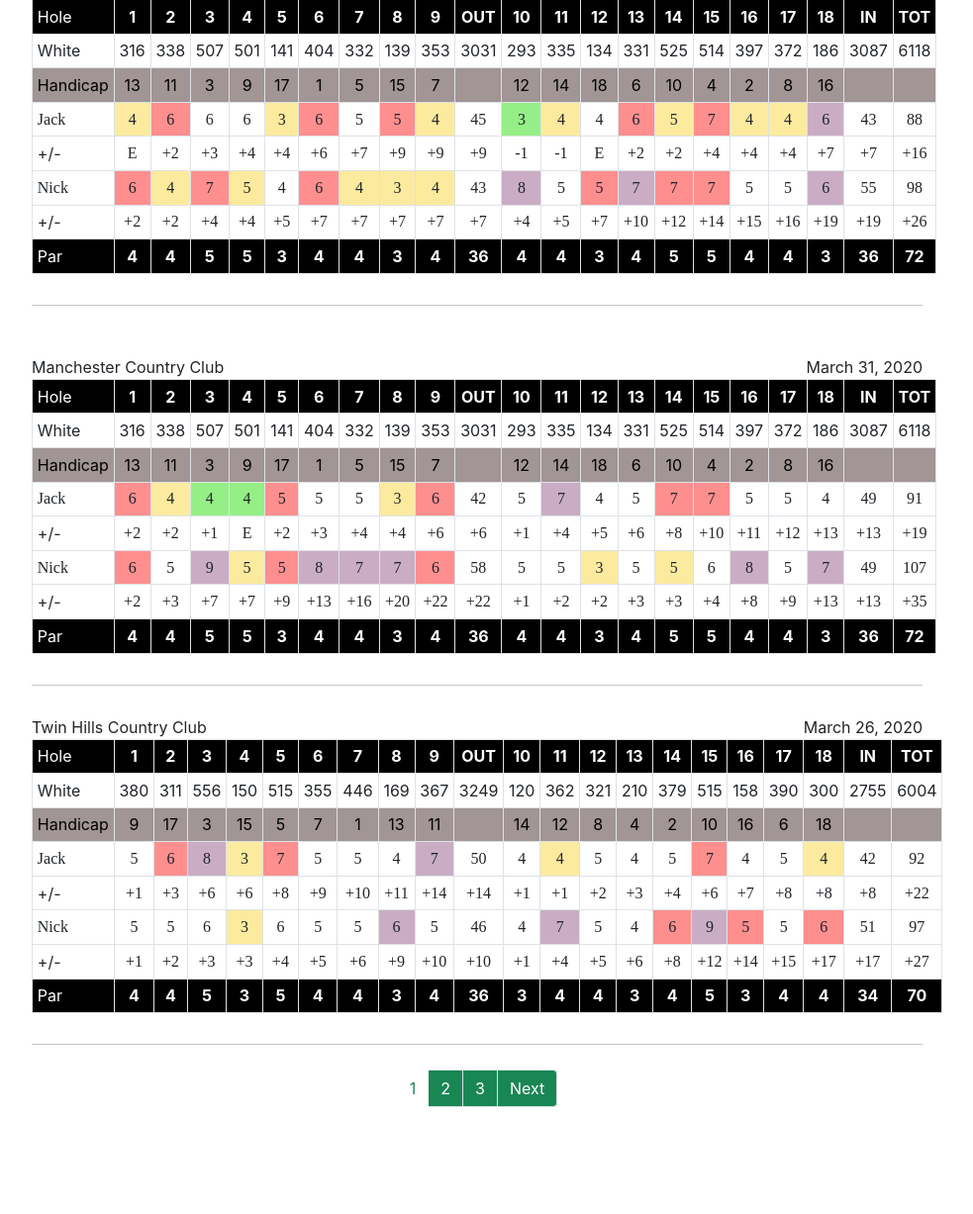
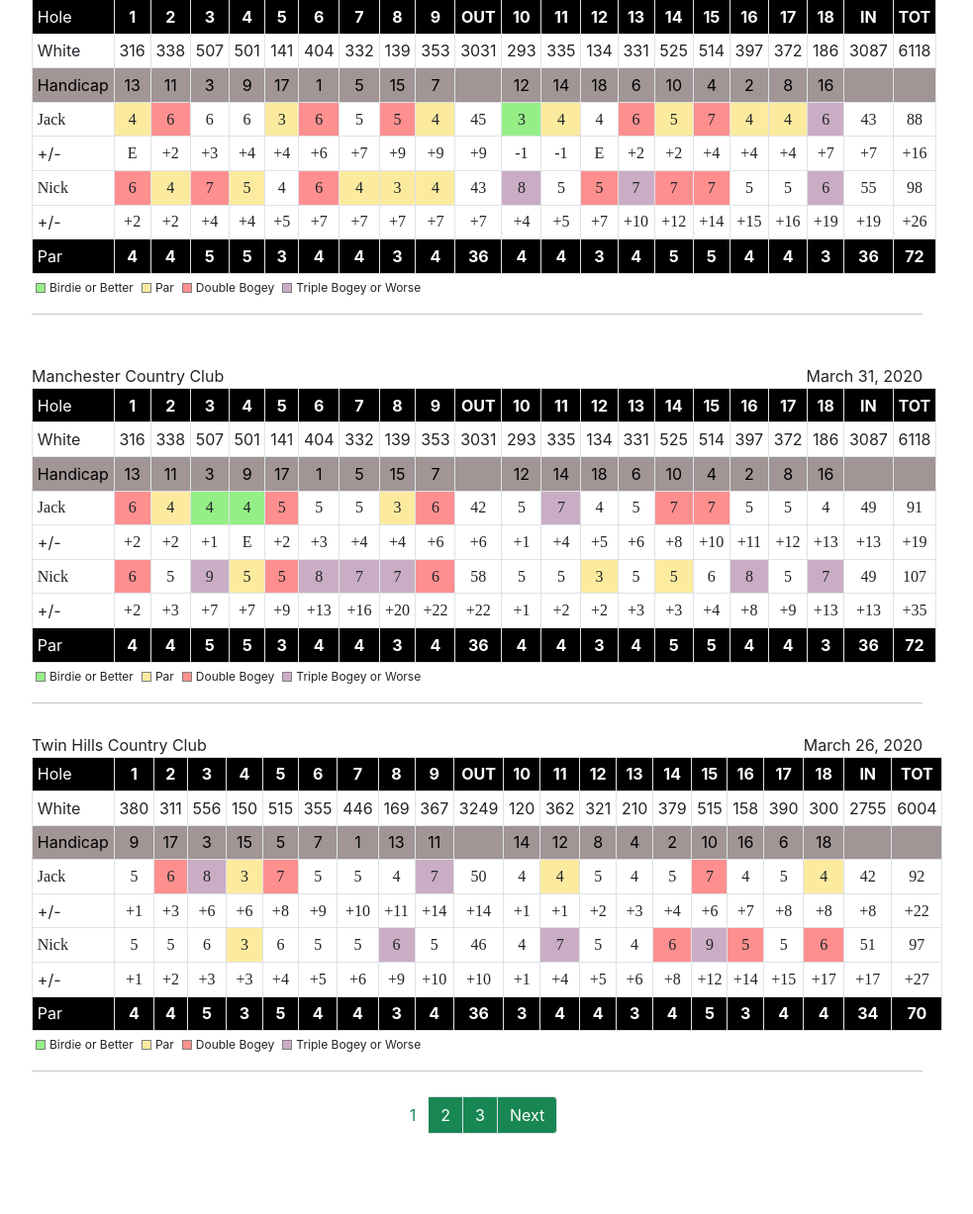
Before and after one commit to jackfarrell2/mgc, a Django app: page /vs/Jack/Nick in a window 1280 px wide. Shown: the part 577-1804 px from the top of the page at 99% size, without its empty margins (158-1141 px from the left). Before the commit the page ends 1696 px from the top, so only its background shows below. Run offline with Django 4.2, Linux system fonts and the light colour scheme; data comes from the database, SQL or seed files in the repository; some libraries are stand-ins or nearby versions.

Commit message:
added score-keys to all scorecards

```diff
--- a/mgc/golf/static/golf/styles.css
+++ b/mgc/golf/static/golf/styles.css
@@ -329,3 +329,56 @@
     margin-top: 25px;
     margin-bottom: 50px;
 }
+
+.birdie-box,
+.par-box,
+.double-bogey-box,
+.triple-or-worse-box {
+    width: 10px;
+    height: 10px;
+    border: solid 1px grey;
+    float: left;
+    margin-top: 4px;
+    margin-right: 4px;
+}
+
+.birdie-box {
+    background-color: #95ef86;
+}
+
+.par-box {
+    background-color: #fceb9e;
+
+}
+
+.double-bogey-box {
+    background-color: #ff8f8f;
+}
+
+.triple-or-worse-box {
+    background-color: #caadc5;
+}
+
+.score-label {
+    font-size: 12px;
+    float: left;
+}
+
+.score-key {
+    width: 100%;
+    display: flex;
+}
+
+.birdie-key,
+.par-key,
+.double-bogey-key,
+.triple-or-worse-key {
+    height: 20px;
+    text-align: left;
+    margin-left: 4px;
+    margin-right: 4px;
+}
+
+.scorecard-table {
+    margin-bottom: 5px;
+}
--- a/mgc/golf/templates/golf/vs.html
+++ b/mgc/golf/templates/golf/vs.html
@@ -68,7 +68,7 @@
     <div id="scorecard" class="scorecard-view">
         <p class="scorecard-course-name">{{ scorecard.round.course }}</p>
         <p class="scorecard-course-date">{{ scorecard.round.date }}</p>
-        <table class="table table-sm table-bordered">
+        <table class="table table-sm table-bordered scorecard-table">
             <!-- Holes -->
             <tr class="holes-row">
                 <th class="scorecard-header">Hole</th>
@@ -168,6 +168,28 @@
                 <td>{{ scorecard.course.par }}</td>
             </tr>
         </table>
+        <div class="score-key">
+            <!-- Birdie or better -->
+            <div class="birdie-key">
+                <div class="birdie-box"></div>
+                <span class="score-label">Birdie or Better</span>
+            </div>
+            <!-- Par -->
+            <div class="par-key">
+                <div class="par-box"></div>
+                <span class="score-label">Par</span>
+            </div>
+            <!-- Double Bogey -->
+            <div class="double-bogey-key">
+                <div class="double-bogey-box"></div>
+                <span class="score-label">Double Bogey</span>
+            </div>
+            <!-- Triple or worse s-->
+            <div class="triple-or-worse-key">
+                <div class="triple-or-worse-box"></div>
+                <span class="score-label">Triple Bogey or Worse</span>
+            </div>
+        </div>
     </div>
 </div>
 {% endfor %}
```
Also changed, not shown: mgc/golf/templates/golf/course.html (+23 -1 lines), mgc/golf/templates/golf/golfer.html (+26 -4 lines).
